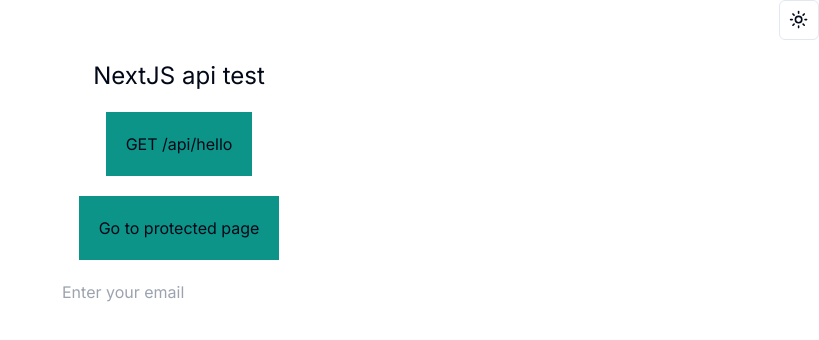
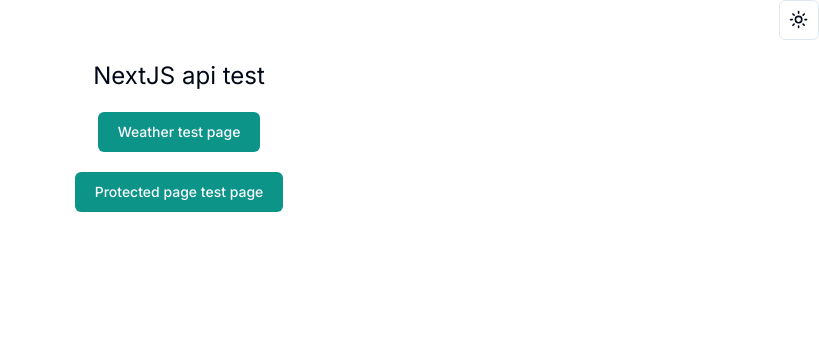
Before and after one commit to Luxcorel/weatherwear, a Next.js app: page / in a window 1280 px wide. Shown: the top 340 px of the page, without its empty margins (461-1280 px from the left). Built offline with nearby package versions, Linux system fonts and the light colour scheme.

Commit message:
Updated index page with new test links for weather/auth

```diff
--- a/app/api/weather/route.ts
+++ b/app/api/weather/route.ts
@@ -4,8 +4,8 @@ import { WEATHER_API_BASE_URL, WeatherData } from "@/types/weather-data";
 export async function GET(request: Request) {
   const weatherApi = WEATHER_API_BASE_URL + `&q=55.609, 13.00&aqi=no`;
 
-  //TODO: Fix API error handling
-  const weatherResponse = await fetch(weatherApi);
+  //TODO: Fix API error handling & research tag/time caching
+  const weatherResponse = await fetch(weatherApi, { next: { revalidate: 300 } });
   const weatherData: WeatherData = await weatherResponse.json();
 
   return Response.json({
--- a/app/page.tsx
+++ b/app/page.tsx
@@ -1,79 +1,18 @@
-"use client";
-
-import { FormEvent } from "react";
-import { useRouter } from "next/navigation";
+import { Button } from "@/components/ui/button";
+import Link from "next/link";
 
 export default function Home() {
-    const router = useRouter();
-
-    function cursedInsertIntoDom(data: any) {
-        const paragraphElement = document.createElement("p");
-        const textNode = document.createTextNode(data.message);
-        paragraphElement.appendChild(textNode);
-
-        const element = document.getElementById("result");
-        if (element) {
-            element.append(paragraphElement);
-        }
-    }
-
-    async function handleGetButtonClick() {
-        const response = await fetch("api/hello");
-        const data = await response.json();
-        cursedInsertIntoDom(data);
-    }
-
-    async function handlePostButtonClick() {
-        const response = await fetch("api/hello", {
-            method: "POST",
-            body: JSON.stringify({ message: "hello" }),
-        });
-        const data = await response.json();
-        cursedInsertIntoDom(data);
-    }
-
-    async function onSubmit(event: FormEvent<HTMLFormElement>) {
-        event.preventDefault();
-
-        try {
-            const formData = new FormData(event.currentTarget);
-            const email = formData.get("email");
-
-            const response = await fetch("api/hello", {
-                method: "POST",
-                body: JSON.stringify({ email: email }),
-            });
-
-            const data = await response.json();
-            cursedInsertIntoDom(data);
-        } catch (error) {
-            console.error(error);
-        }
-    }
-
     return (
         <div>
             <h1 className={"my-5 text-center text-2xl"}>NextJS api test</h1>
 
-            <button className={"m-5 mx-auto flex bg-teal-600 p-5"} onClick={handleGetButtonClick}>
-                GET /api/hello
-            </button>
+            <Link href={"/api/weather"}>
+                <Button className={"m-5 mx-auto flex bg-teal-600 p-5"}>Weather test page</Button>
+            </Link>
 
-            <button className={"m-5 mx-auto flex bg-teal-600 p-5"} onClick={() => router.push("/me")}>
-                Go to protected page
-            </button>
-
-            <form onSubmit={onSubmit}>
-                <input
-                    type="text"
-                    placeholder={"Enter your email"}
-                    name={"email"}
-                    className={"mx-auto mb-5 flex text-black"}
-                />
-                <button type="submit" className={"mx-auto flex"}></button>
-            </form>
-
-            <div id={"result"}></div>
+            <Link href={"/me"}>
+                <Button className={"m-5 mx-auto flex bg-teal-600 p-5"}>Protected page test page</Button>
+            </Link>
         </div>
     );
 }
```
